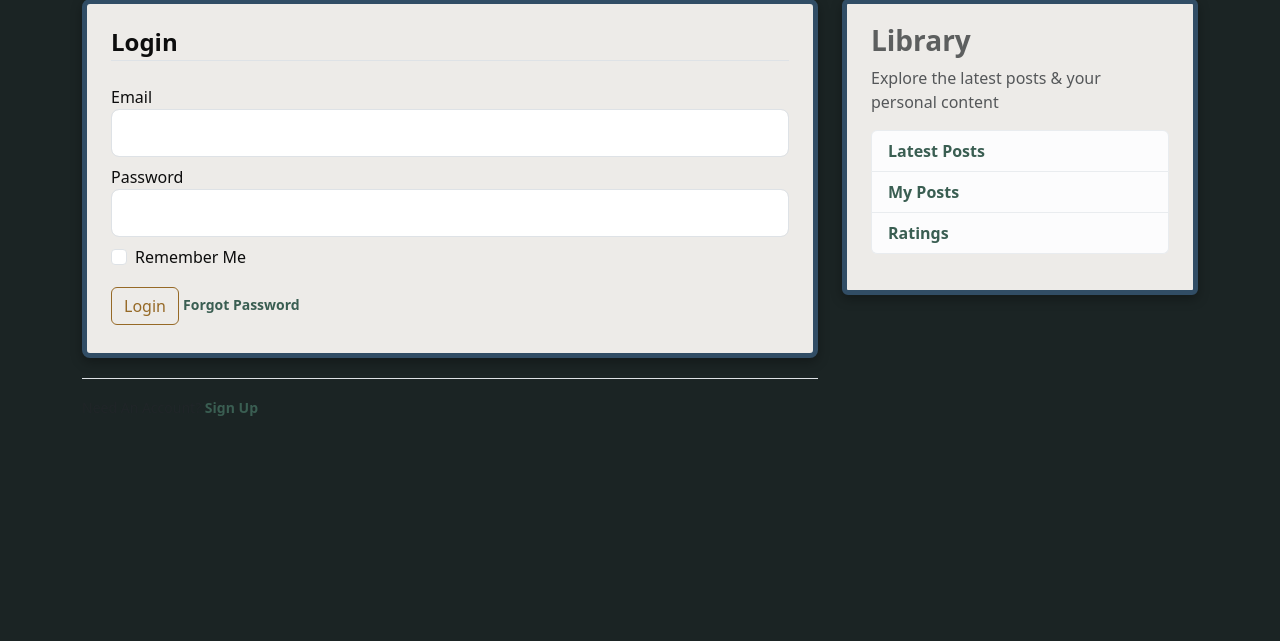
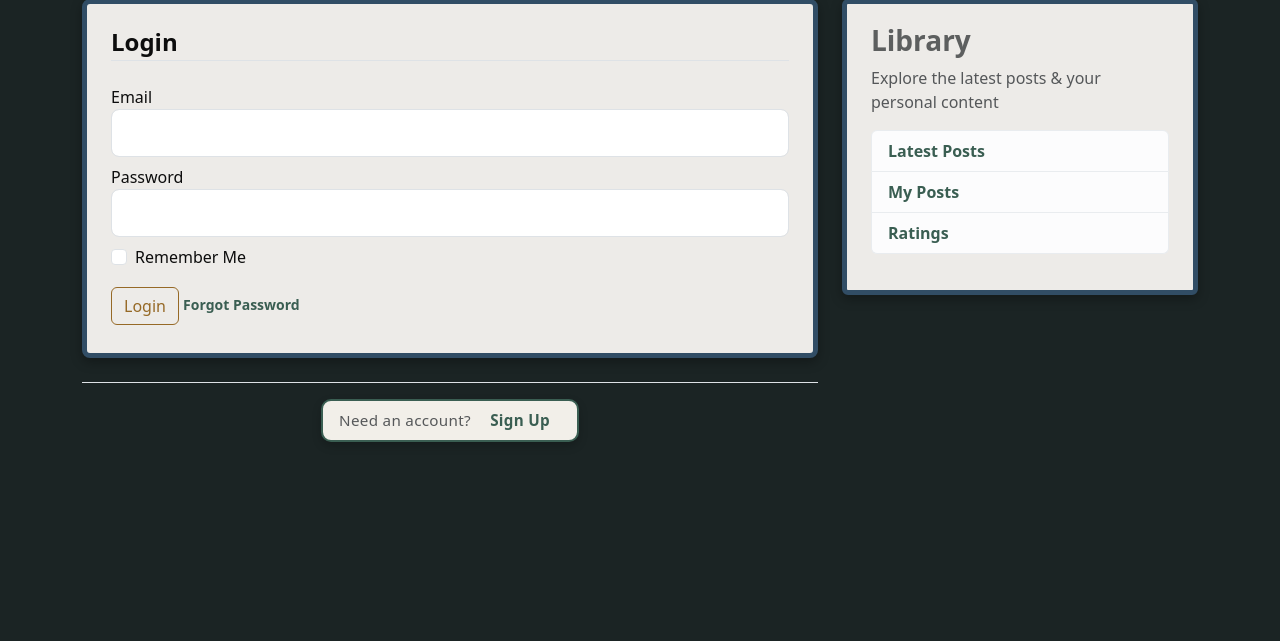
Before and after one commit to nick23447/now-listening, a Flask app: page /login in a window 1280 px wide. Shown: the part 81-722 px from the top of the page. Run offline with Flask 3, Linux system fonts and the light colour scheme; some libraries are stand-ins or nearby versions.

Commit message:
add div around sign up btn for css

```diff
--- a/musicblog/templates/login.html
+++ b/musicblog/templates/login.html
@@ -46,9 +46,10 @@
             </div>
        </form>
     </div>
-    <div class="border-top pt-3">
+    <div class="border-top pt-3 auth-redirect">
         <small class="text-muted">
-            Need An Account? <a href="{{ url_for('users.register')}}" class="ml-2">Sign Up</a>
+            Need an account?
+            <a href="{{ url_for('users.register') }}" class="hover-box">Sign Up</a>
         </small>
     </div>
 {% endblock content %}
```
